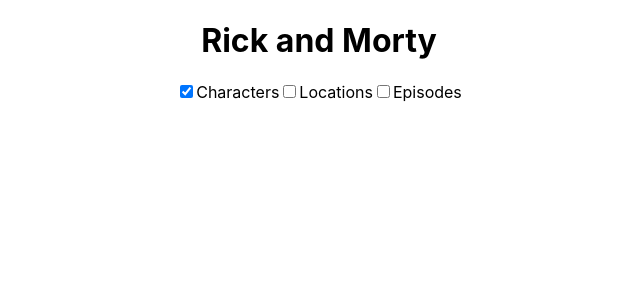
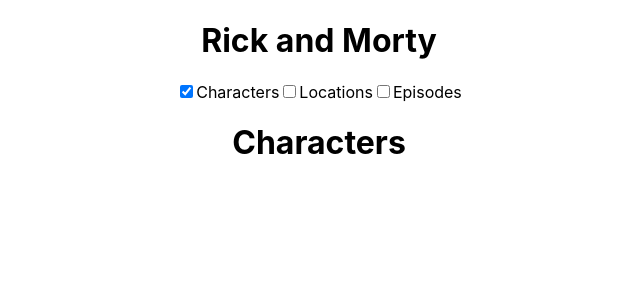
Before and after one commit to pab-mchn/Checkbox, a React (Create React App) app: page / in a window 1280 px wide. Both pictures are taken after a click on the checkbox 507 px from the left and 91 px from the top of the page. Shown: the top 300 px of the page, without its empty margins (321-961 px from the left). Built offline with nearby package versions, Linux system fonts and the light colour scheme; no server answers.

Commit message:
conditional renders in component done

```diff
--- /dev/null
+++ b/src/components/Characters/Characters.js
@@ -0,0 +1,9 @@
+import React from 'react'
+
+const Characters = () => {
+  return (
+    <h1>Characters</h1>
+  )
+}
+
+export default Characters
--- a/src/components/Checkbox/Checkbox.js
+++ b/src/components/Checkbox/Checkbox.js
@@ -1,10 +1,13 @@
-import React from "react";
+import Characters from "../Characters/Characters";
+import Locations from "../Locations/Locations";
+import Episodes from "../Episodes/Episodes";
 import { useState } from "react";
 
 const Checkbox = () => {
   const [checkedCharacters, setCheckedCharacters] = useState(false);
   const [checkedLocations, setCheckedLocations] = useState(false);
   const [checkedEpisodes, setCheckedEpisodes] = useState(false);
+
   return (
     <>
       <form>
@@ -32,6 +35,9 @@
         />
         <label htmlFor="episodes">Episodes</label>
       </form>
+      {checkedCharacters ? <Characters /> : ""}
+      {checkedLocations ? <Locations /> : ""}
+      {checkedEpisodes ? <Episodes /> : ""}
     </>
   );
 };
--- /dev/null
+++ b/src/components/Episodes/Episodes.js
@@ -0,0 +1,9 @@
+import React from 'react'
+
+const Episodes = () => {
+  return (
+    <div>Episodes</div>
+  )
+}
+
+export default Episodes
--- /dev/null
+++ b/src/components/Locations/Locations.js
@@ -0,0 +1,9 @@
+import React from 'react'
+
+const Locations = () => {
+  return (
+    <div>Locations</div>
+  )
+}
+
+export default Locations
```
Also changed, not shown: src/logo.svg (deleted).
